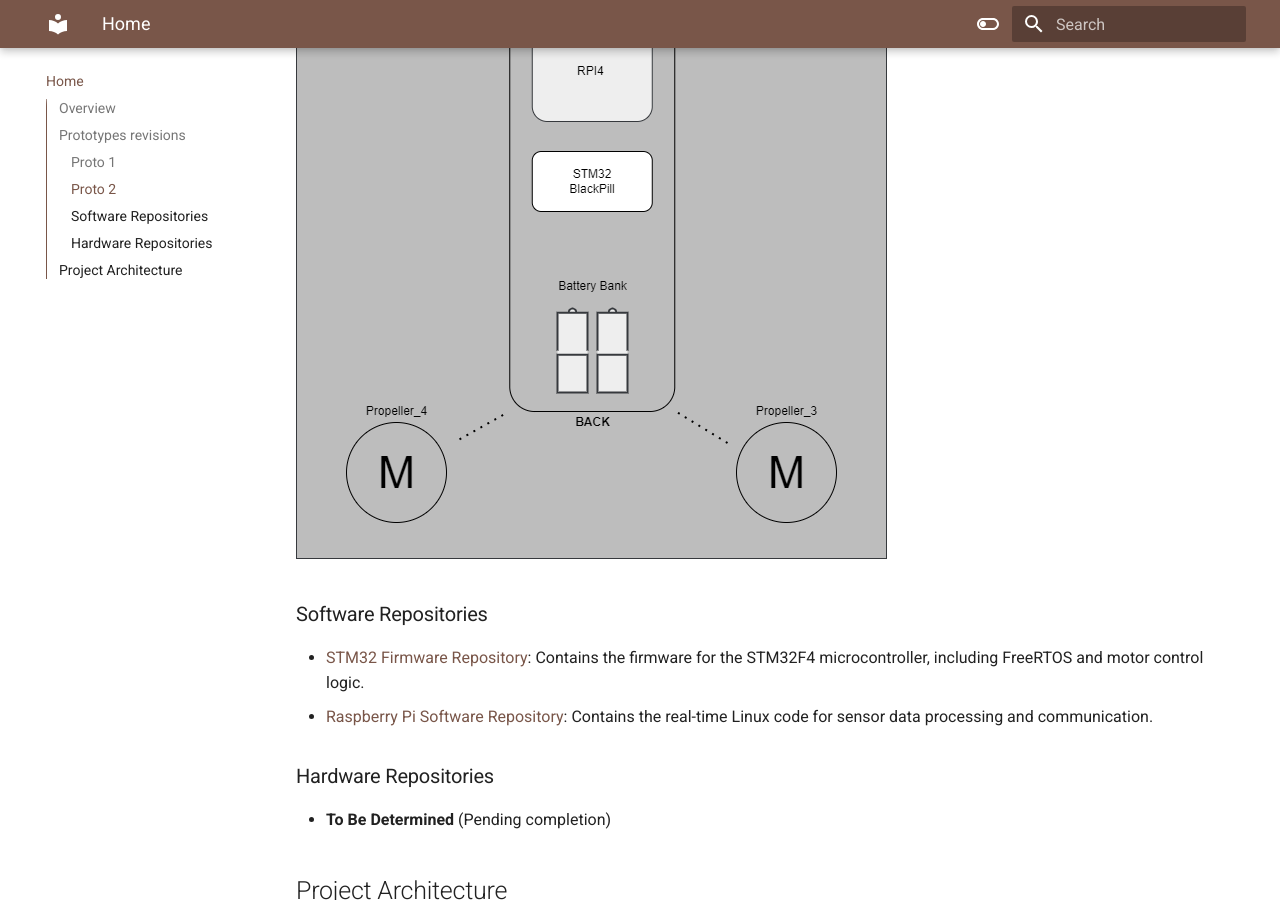
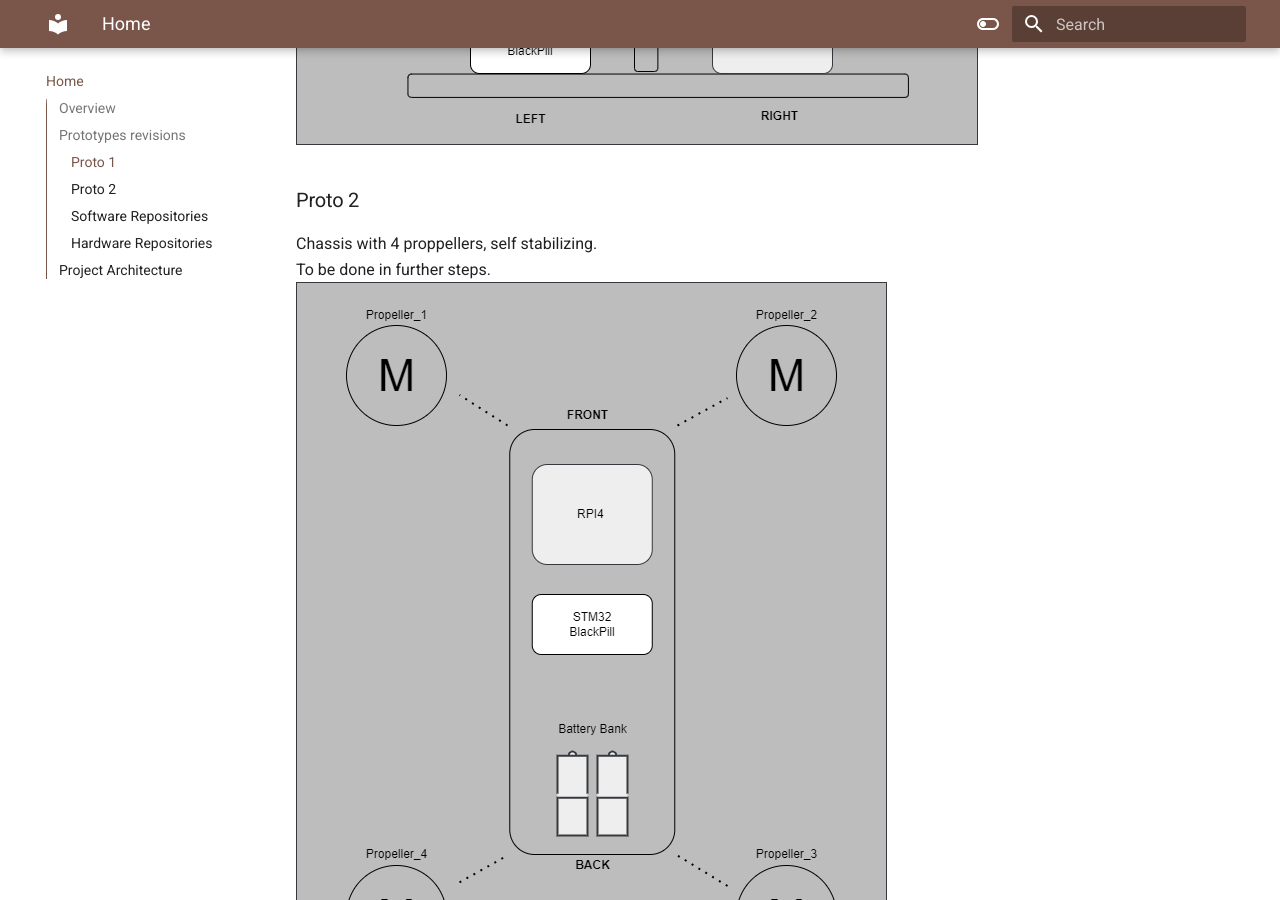
Before and after one commit to inpgbburda/FlyMatic, an MkDocs documentation site: the page built from docs/index.md, in a window 1280 px wide and 900 px high, scrolled down 757 px. Built offline with MkDocs 1.6.1 and Material for MkDocs 9.7.7, drawn with Linux system fonts in a browser that asks for light colours.

Commit message:
Create proto 1 schematic

```diff
--- a/docs/index.md
+++ b/docs/index.md
@@ -7,10 +7,12 @@
 
 ### Proto 1
 Pendulum with 2 motors, self balancing.
+![Alt text](images/Proto_1_System_Overview.drawio.png)
 
 ### Proto 2
 Chassis with 4 proppellers, self stabilizing.
-![Alt text](images/Proto_1_System_Overview.drawio.png)
+To be done in further steps.
+![Alt text](images/Proto_2_System_Overview.drawio.png)
 
 ### Software Repositories
 - [STM32 Firmware Repository](https://github.com/inpgbburda/Stm32f401.git): Contains the firmware for the STM32F4 microcontroller, including FreeRTOS and motor control logic.
```
Also changed, not shown: docs/images/Proto_1_System_Overview.drawio.png, docs/images/Proto_2_System_Overview.drawio.png (added).
